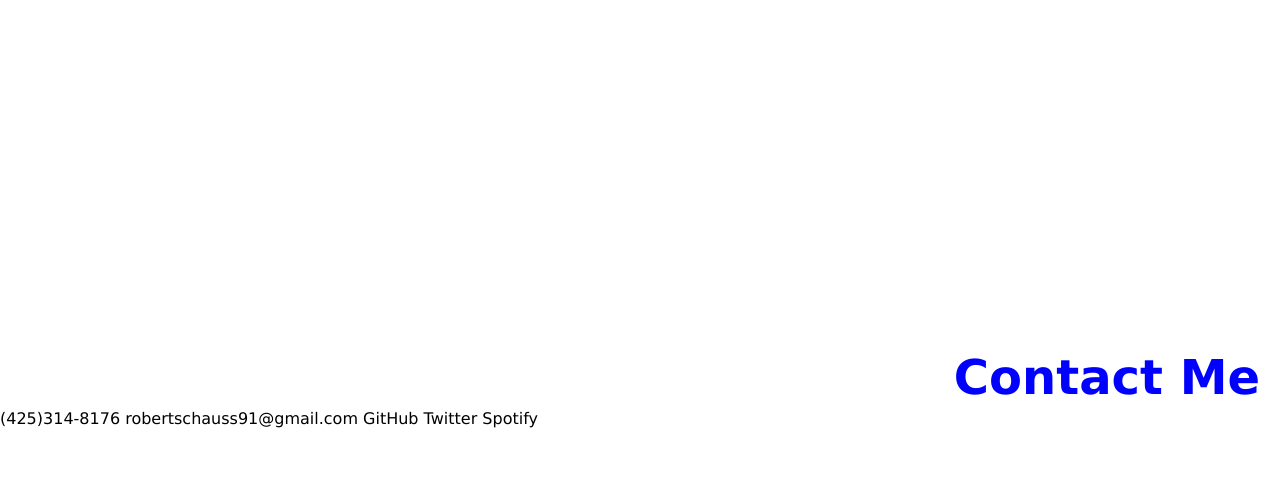
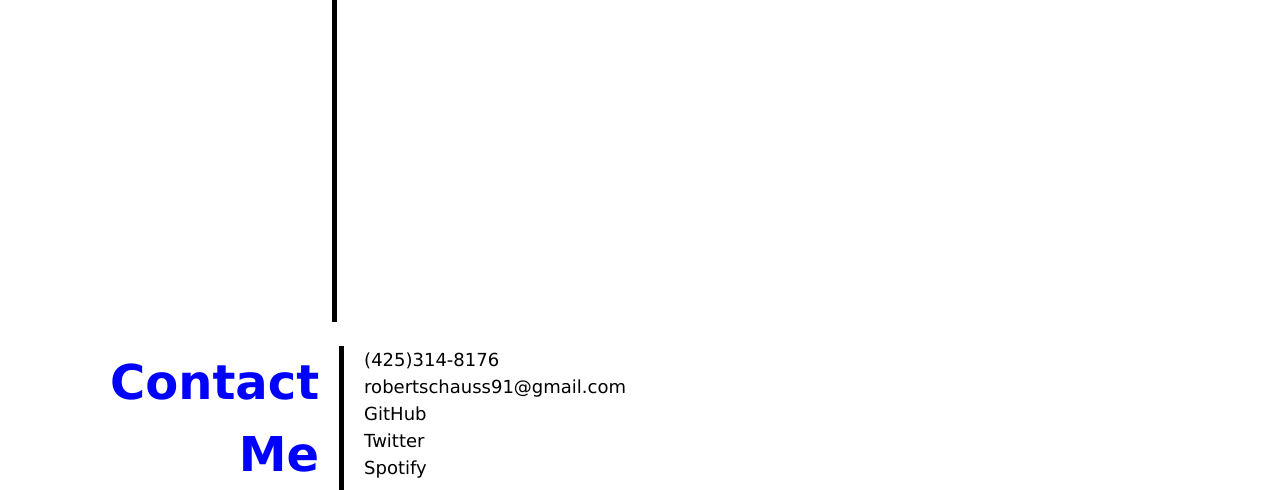
Before and after one commit to appleschaussaa/Challenge-2, a plain HTML site: page index.html in a window 1280 px wide. Shown: the part 647-1137 px from the top of the page. Before the commit the page ends 1077 px from the top, so only its background shows below. Drawn offline with Linux system fonts and the light colour scheme.

Commit message:
surprisingly the only way I can get desired layout

```diff
--- a/assets/css/style.css
+++ b/assets/css/style.css
@@ -5,7 +5,7 @@
 body {
   display: flex;
   flex-direction: column;
-  line-height: 1.3;
+  line-height: 1.5;
 }
 
 header {
@@ -16,14 +16,21 @@ header {
   padding-bottom: 5px;
 }
 
+h1 {
+  font-size: 200%;
+  background-color: rgb(235, 176, 50);
+  color:rgb(51, 0, 111);
+  padding-left: 20px;
+}
 
 nav ul {
   display: flex;
   justify-content: space-between;
   min-width: 300px;
-  padding-top: 10px;
-  padding-bottom: 10px;
+  /*padding-top: 10px;
+  padding-bottom: 10px;*/
   padding: 10px;
+  margin-right: 20px;
 }
 
 nav a {
@@ -31,48 +38,20 @@ nav a {
   color: rgb(235, 176, 50);
 }
 
-banner div {
+banner {
 
   background-color: rgb(136, 0, 255);
   padding-top: 150px;
   padding-bottom: 10px;
 }
 
-banner div p {
+banner p {
   text-align: right;
   background-color:rgb(235, 176, 50);
   margin: 0px 20px 0px 1030px;
   padding:5px;
 }
 
-
-h1 {
-  font-size: 200%;
-  background-color: rgb(235, 176, 50);
-  color:rgb(51, 0, 111);
-  padding-left: 20px;
-}
-
-.h2, .h3, .h4 {
-  float:left
- /* flex-direction: column; */
- /* justify-content: space-between; */
-
-}
-
-
-h2, h3, h4 {
-  color: blue;
-  font-size: 300%;
-  margin-left: 150px;
-
-}
-
-h2, h3, h4 {
-  content: column;
-  text-align: right;
-  padding-right: 20px;
-}
 
 main {
   display: flex;
@@ -85,36 +64,20 @@ main p {
   font-size: large;
 }
 
+h2, h3, h4 {
+  color: blue;
+  font-size: 300%;
+  margin-left: 150px;
+  text-align: right;
+  padding-right: 20px;
+}
+
+
 h3 {
-  padding-bottom: 385px;
+  padding-left: 22px;
+  padding-bottom: 330px;
 }
 
 h4 {
-  margin-top: 10px;
-  display: block;
+  margin-left: 110px;
 }
-
-footer {
-    display:flex;
-    float: right;
-  }
-
-footer p {
-  display: inline;
-  text-align: right;
-  color: #000;
-  word-spacing: 50px;
-
-}
-/*
-  @media screen and (max-width: 992px) {
-    .card {
-    width: 50%;
-    }
-  }
-
-  @media screen and (max-width: 768px) {
-    .card {
-      width: 100% ;
-    }
-  }
--- a/index.html
+++ b/index.html
@@ -22,18 +22,17 @@
     </header>
 
     <banner>
-        <div>
+
             <p>
                 This is where I put a subtitle and a banner
             </p>
-        </div>
+
     </banner>
 
     <br>
 
     <main>
         <h2> About Me</h2>
-
 
             <p> Lorem ipsum dolor sit amet consectetur adipisicing elit. Accusamus nemo
                 quod vero impedit accusantium tempora quaerat officia ad dolor voluptas?
@@ -46,36 +45,36 @@
                 Lorem ipsum dolor sit amet consectetur adipisicing elit. Accusamus nemo
                 quod vero impedit accusantium tempora quaerat officia ad dolor voluptas?
             </p>
-        </main>
-
-    <br>
-    <main>
-    <h3>Work</h3>
-                <div>
-                    <p>
-
-                    </p>
-                </div>
 
     </main>
 
     <br>
 
+    <main>
 
-            <h4><span> Contact Me </span></h4>
-            <footer>
+        <h3>Work</h3>
 
-                    <ul>
-                        <li>
-                            <p>(425)314-8176</p>
-                            <p>robertschauss91@gmail.com</p>
-                            <p>GitHub</p>
-                            <p>Twitter</p>
-                            <p>Spotify</p>
-                        </li>
-                    </ul>
+            <p>
 
-            </footer>
+            </p>
 
+    </main>
+
+    <br>
+
+      <main>
+            <h4> Contact <br> Me </h4>
+
+                            <p>(425)314-8176
+                                <br>
+                            robertschauss91@gmail.com
+                            <br>
+                            GitHub
+                            <br>
+                            Twitter
+                            <br>
+                            Spotify </p>
+
+    </main>
 
 </body>
```
Lines whose indentation alone changed are shown as unchanged.
